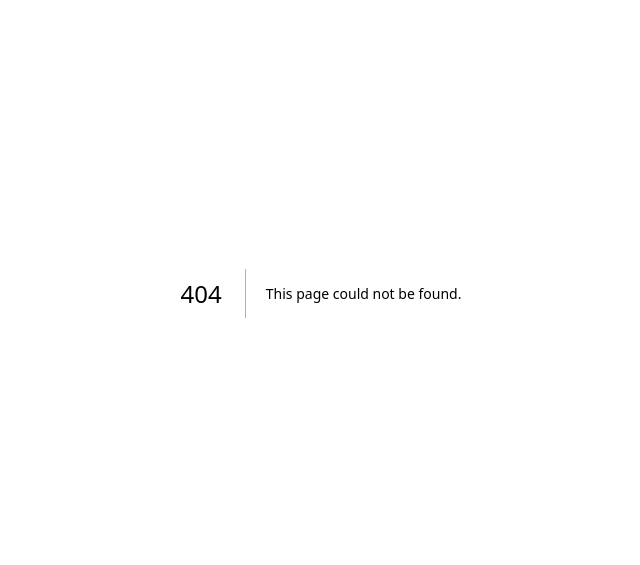
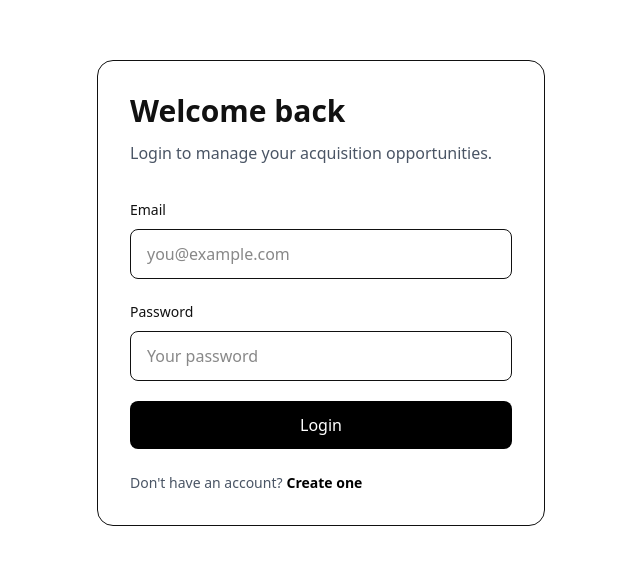
Before and after one commit to jasb-to/exitius, a Next.js app: page /login in a window 1280 px wide. Before the commit this address had no page. Shown: the part 107-672 px from the top of the page, without its empty margins (319-959 px from the left). Built offline with nearby package versions, Linux system fonts and the light colour scheme.

Commit message:
Create page.tsx

```diff
--- /dev/null
+++ b/app/login/page.tsx
@@ -0,0 +1,154 @@
+export default function LoginPage() {
+
+  return (
+
+    <main className="
+      min-h-screen
+      flex
+      items-center
+      justify-center
+      px-6
+      py-12
+    ">
+
+
+      <div className="
+        w-full
+        max-w-md
+        rounded-2xl
+        border
+        p-8
+      ">
+
+
+        <h1 className="
+          text-3xl
+          font-bold
+        ">
+          Welcome back
+        </h1>
+
+
+        <p className="
+          mt-3
+          text-gray-600
+        ">
+          Login to manage your acquisition opportunities.
+        </p>
+
+
+
+        <form className="
+          mt-8
+          space-y-5
+        ">
+
+
+          <div>
+
+            <label className="
+              text-sm
+              font-medium
+            ">
+              Email
+            </label>
+
+
+            <input
+              type="email"
+              className="
+                mt-2
+                w-full
+                rounded-lg
+                border
+                px-4
+                py-3
+              "
+              placeholder="you@example.com"
+            />
+
+          </div>
+
+
+
+
+          <div>
+
+            <label className="
+              text-sm
+              font-medium
+            ">
+              Password
+            </label>
+
+
+            <input
+              type="password"
+              className="
+                mt-2
+                w-full
+                rounded-lg
+                border
+                px-4
+                py-3
+              "
+              placeholder="Your password"
+            />
+
+          </div>
+
+
+
+
+          <button
+            className="
+              w-full
+              rounded-lg
+              bg-black
+              px-5
+              py-3
+              text-white
+            "
+          >
+
+            Login
+
+          </button>
+
+
+
+        </form>
+
+
+
+        <p className="
+          mt-6
+          text-sm
+          text-gray-600
+        ">
+
+          Don't have an account?
+
+          <a
+            href="/register"
+            className="
+              ml-1
+              font-semibold
+              text-black
+            "
+          >
+            Create one
+          </a>
+
+        </p>
+
+
+
+      </div>
+
+
+    </main>
+
+  );
+
+}
```
